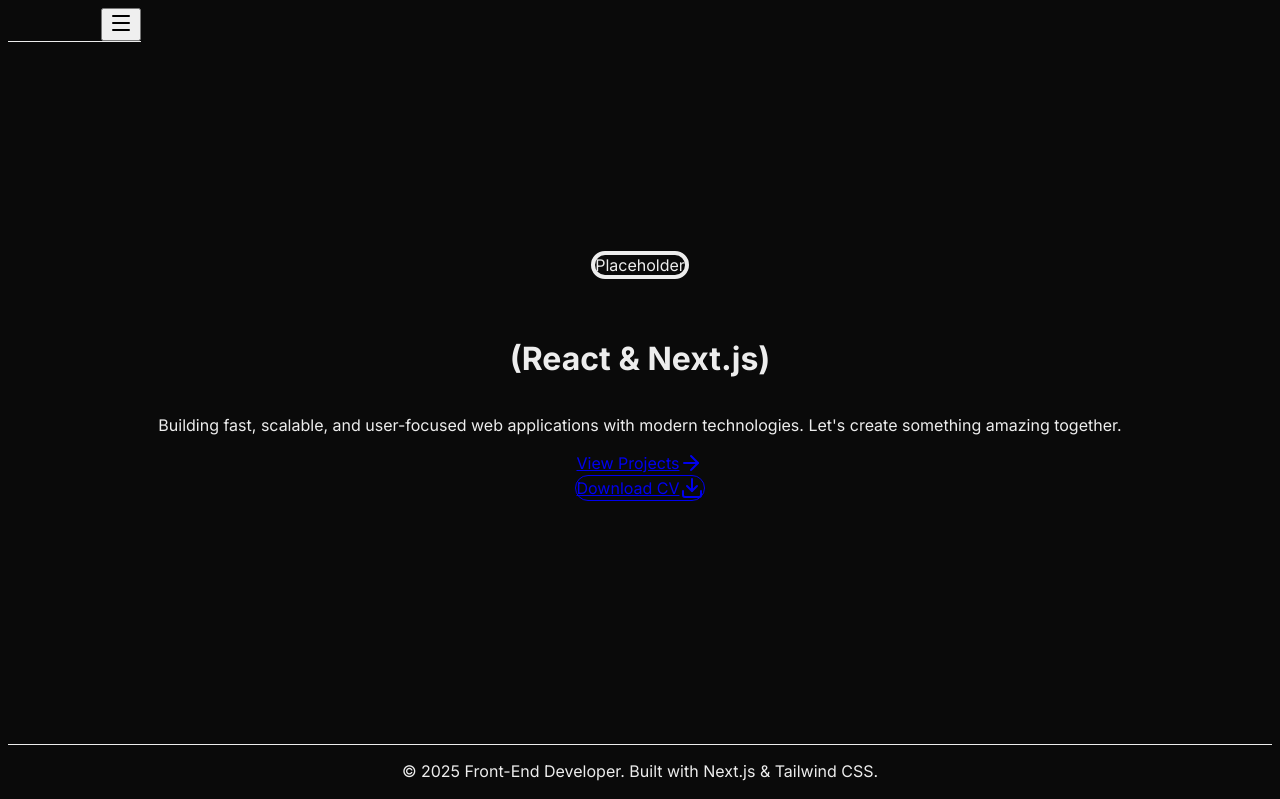
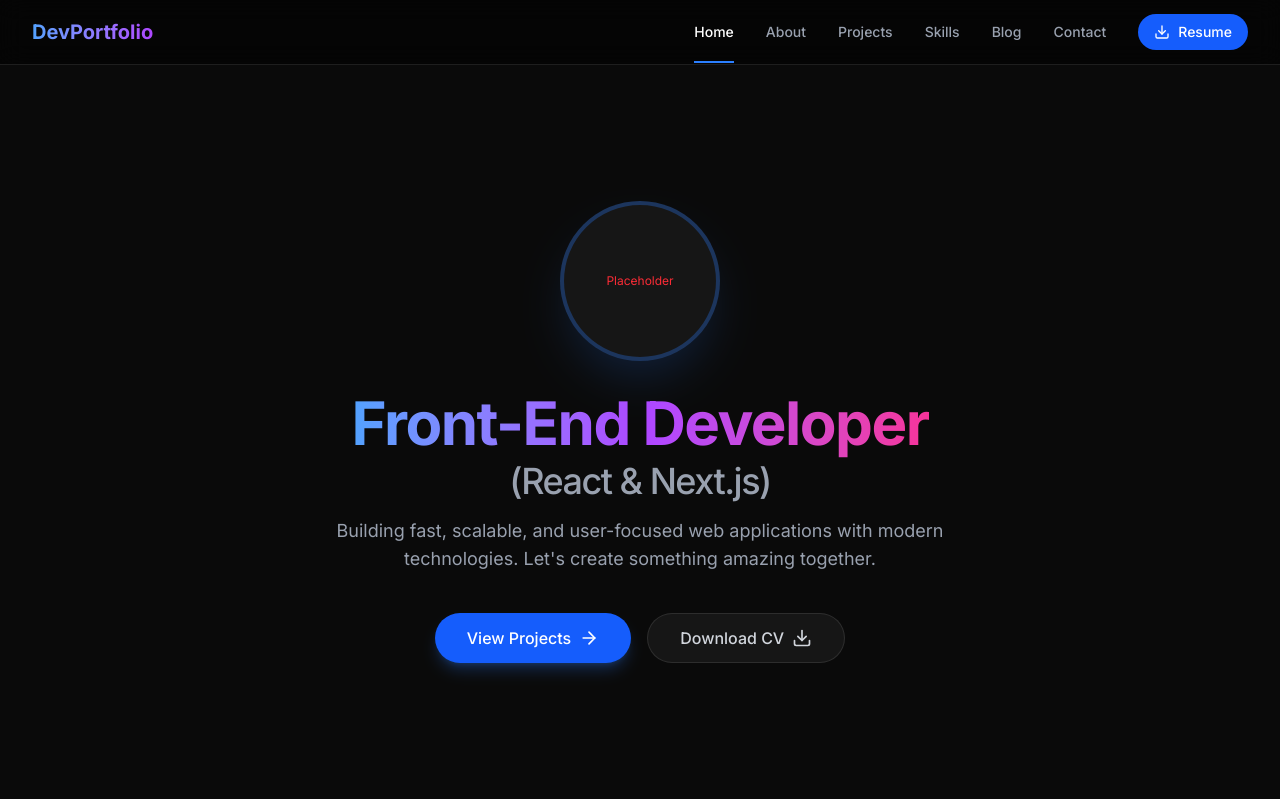
Before and after one commit to yasaman-ranjbar/my-resume, a Next.js app: page / in a window 1280 px wide. Shown: the top 799 px of the page. Built offline with nearby package versions, Linux system fonts and the light colour scheme.

Commit message:
Refactor CSS imports and update placeholder text color in Home component

```diff
--- a/src/app/globals.css
+++ b/src/app/globals.css
@@ -1,6 +1,4 @@
-@tailwind base;
-@tailwind components;
-@tailwind utilities;
+@import "tailwindcss";
 
 :root {
   --background: #0a0a0a;
--- a/src/app/page.tsx
+++ b/src/app/page.tsx
@@ -6,7 +6,7 @@ export default function Home() {
     <div className="flex flex-col items-center justify-center min-h-[calc(100vh-4rem)] px-4 sm:px-6 lg:px-8 text-center">
       <div className="relative w-32 h-32 md:w-40 md:h-40 mb-8 rounded-full overflow-hidden border-4 border-blue-500/30 shadow-2xl shadow-blue-500/20 bg-white/5">
         {/* Placeholder for Profile Image */}
-        <div className="w-full h-full flex items-center justify-center text-gray-500 text-xs">
+        <div className="w-full h-full flex items-center justify-center text-red-500 text-xs">
           Placeholder
         </div>
       </div>
--- /dev/null
+++ b/tailwind.config.ts
@@ -0,0 +1,23 @@
+import type { Config } from "tailwindcss";
+
+const config: Config = {
+  content: [
+    "./src/pages/**/*.{js,ts,jsx,tsx,mdx}",
+    "./src/components/**/*.{js,ts,jsx,tsx,mdx}",
+    "./src/app/**/*.{js,ts,jsx,tsx,mdx}",
+  ],
+  theme: {
+    extend: {
+      colors: {
+        background: "var(--background)",
+        foreground: "var(--foreground)",
+        primary: "var(--primary)",
+        secondary: "var(--secondary)",
+        accent: "var(--accent)",
+      },
+    },
+  },
+  plugins: [],
+};
+
+export default config;
```
